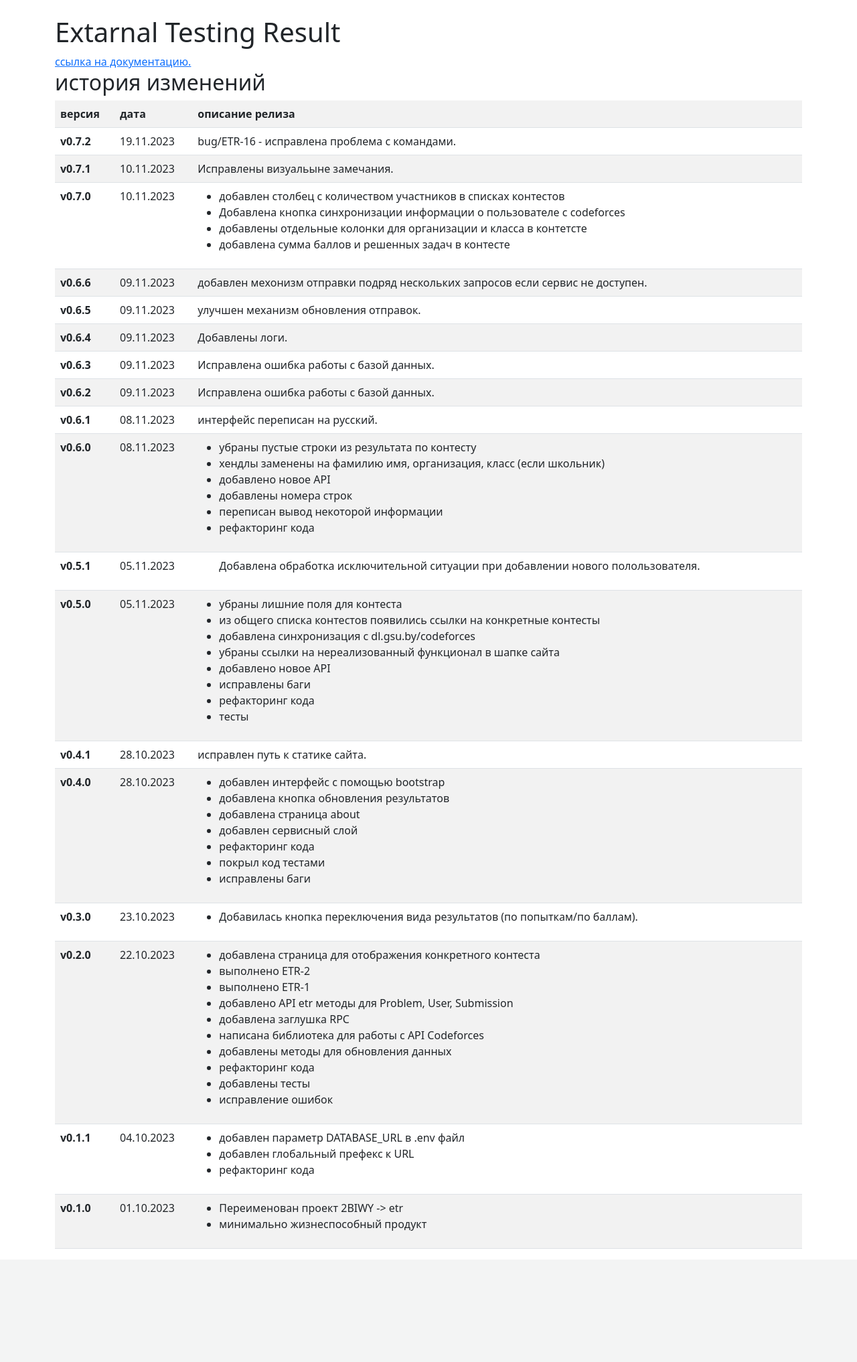
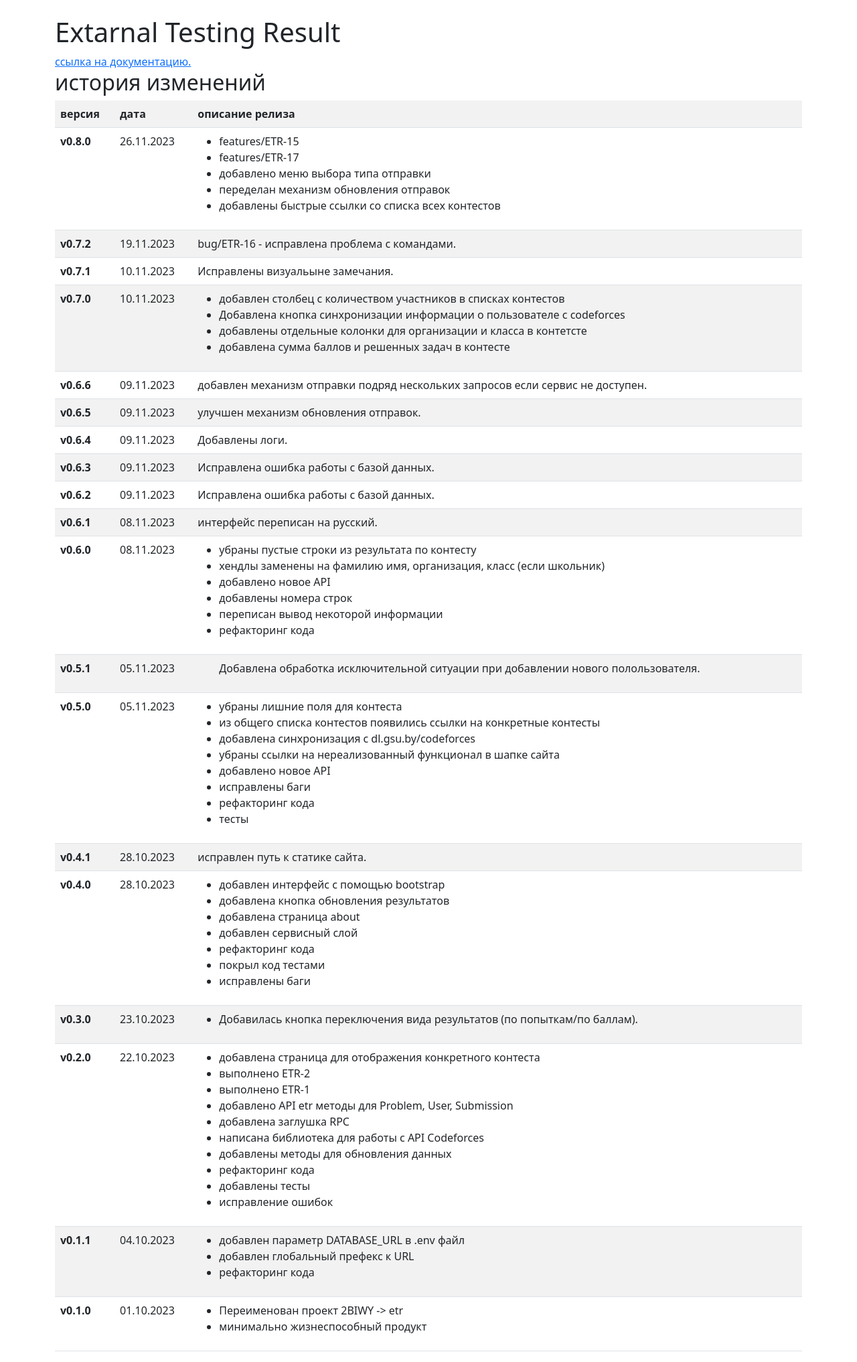
Before and after one commit to KingAndJoker/etr, a Flask app: page /about in a window 1280 px wide. Shown: the part 56-2090 px from the top of the page at 67% size. Before the commit the page ends 1921 px from the top, so only its background shows below. Run offline with Flask 3, Linux system fonts and the light colour scheme; some libraries are stand-ins or nearby versions.

Commit message:
release note v0.8.0

```diff
--- a/etr/templates/about.html
+++ b/etr/templates/about.html
@@ -13,6 +13,20 @@
         <th>версия</th>
         <th>дата</th>
         <th>описание релиза</th>
+    </tr>
+
+    <tr>
+        <th>v0.8.0</th>
+        <td>26.11.2023</td>
+        <td>
+            <ul>
+                <li>features/ETR-15</li>
+                <li>features/ETR-17</li>
+                <li>добавлено меню выбора типа отправки</li>
+                <li>переделан механизм обновления отправок</li>
+                <li>добавлены быстрые ссылки со списка всех контестов</li>
+            </ul>
+        </td>
     </tr>
 
     <tr>
@@ -48,7 +62,7 @@
         <th>v0.6.6</th>
         <td>09.11.2023</td>
         <td>
-            добавлен мехонизм отправки подряд нескольких запросов если сервис не доступен.
+            добавлен механизм отправки подряд нескольких запросов если сервис не доступен.
         </td>
     </tr>
 
```
